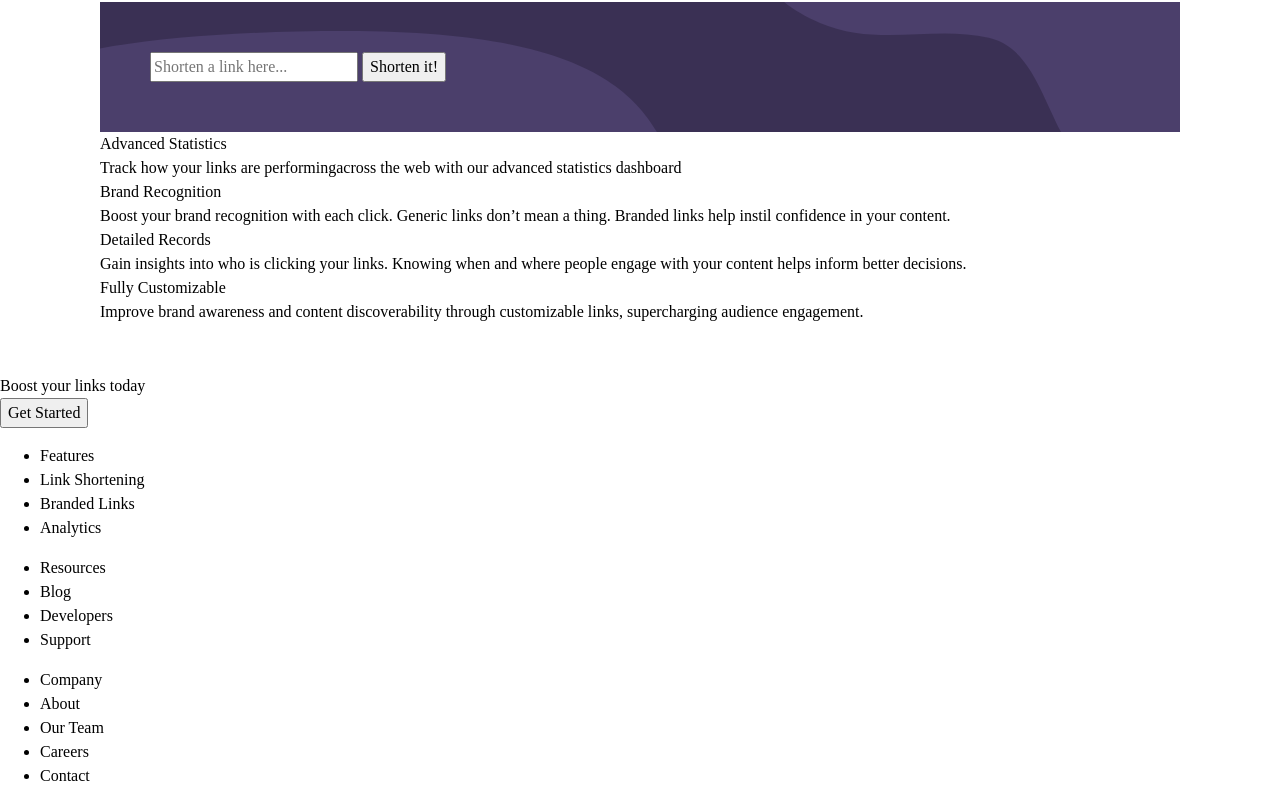
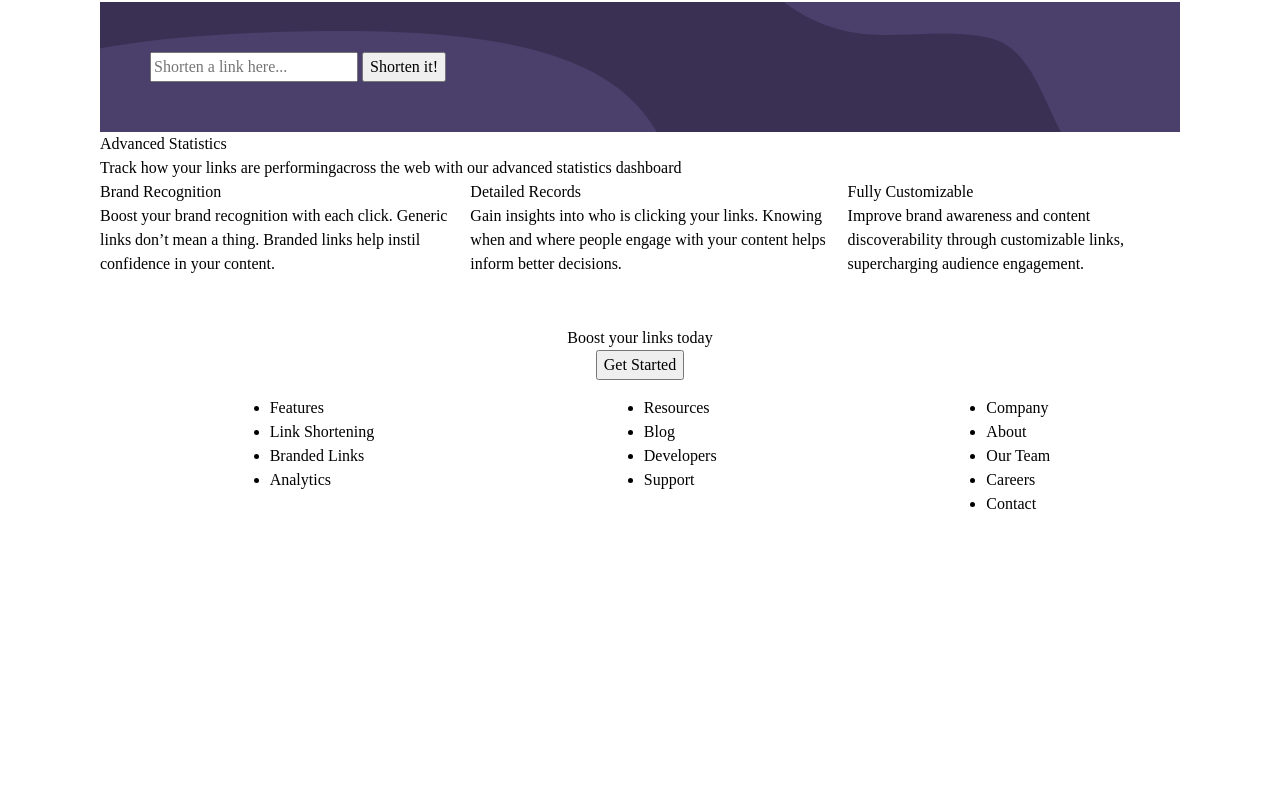
Before and after one commit to Brayheart/url-shortner, a plain HTML site: page index.html in a window 1280 px wide. Shown: the part 718-1522 px from the top of the page. After the commit the page ends 1250 px from the top, so only its background shows below. Drawn offline with Linux system fonts and the light colour scheme.

Commit message:
layout edits

```diff
--- a/index.html
+++ b/index.html
@@ -58,7 +58,7 @@
         <p>Track how your links are performingacross the web with our advanced statistics dashboard</p>
       </div>
 
-      <div>
+      <div class="cards">
         <div>
           <p>Brand Recognition</p>
           <p>Boost your brand recognition with each click. Generic links don’t
@@ -79,7 +79,7 @@
 
   </div>
 
-  <section>
+  <section class="boost-links">
     <p>Boost your links today</p>
     <button>Get Started</button>
   </section>
--- a/styles.scss
+++ b/styles.scss
@@ -19,6 +19,22 @@ nav {
     font-size: 20px;
     list-style: none'';
     padding: 0;
+}
+
+.cards {
+    display: flex;
+}
+
+footer {
+    display: flex;
+    justify-content: space-evenly;
+}
+
+.boost-links {
+    display: flex;
+    flex-direction: column;
+    align-content: center;
+    align-items: center;
 }
 
 .section1 {
```
Also changed, not shown: styles.css.
